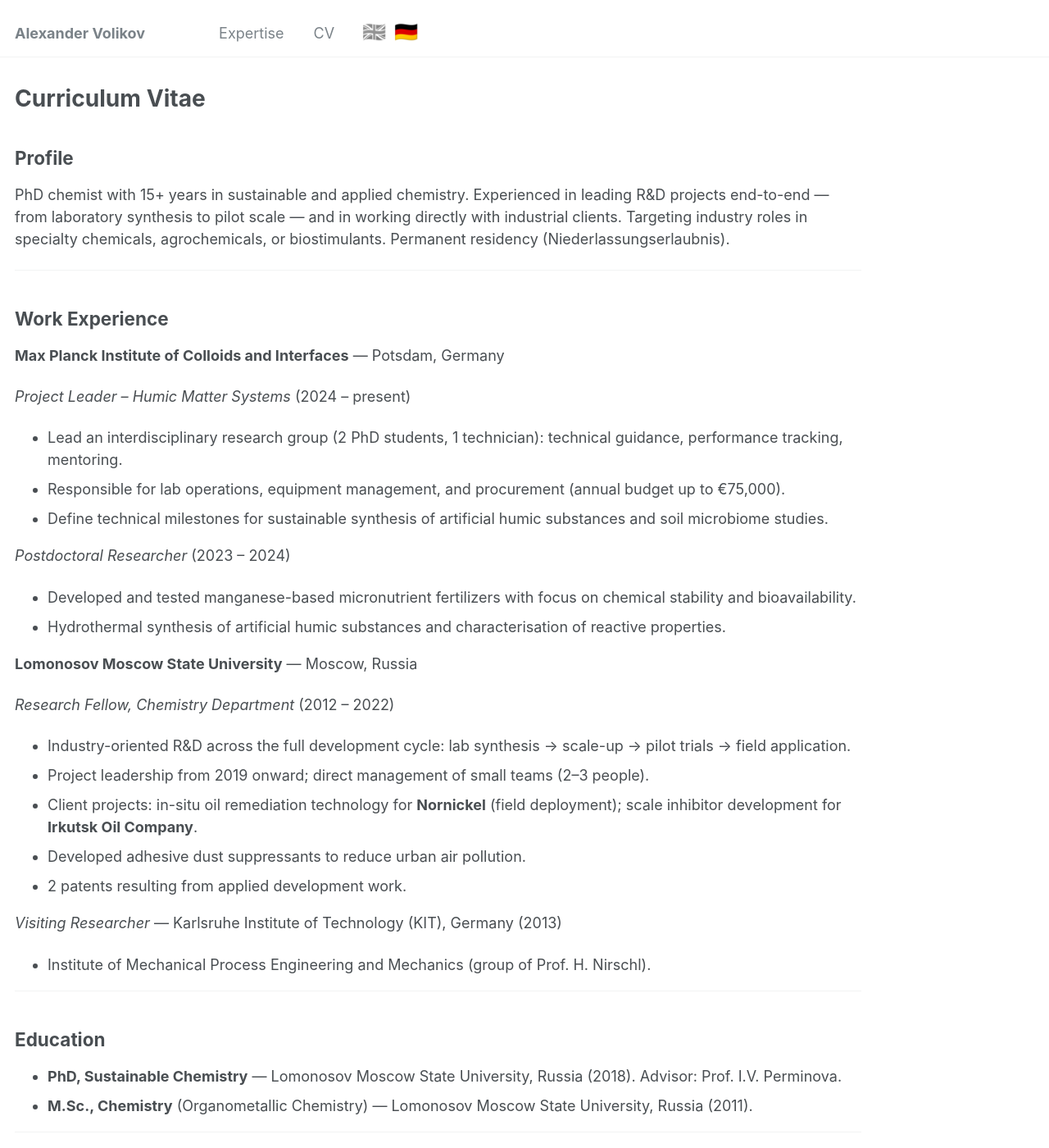
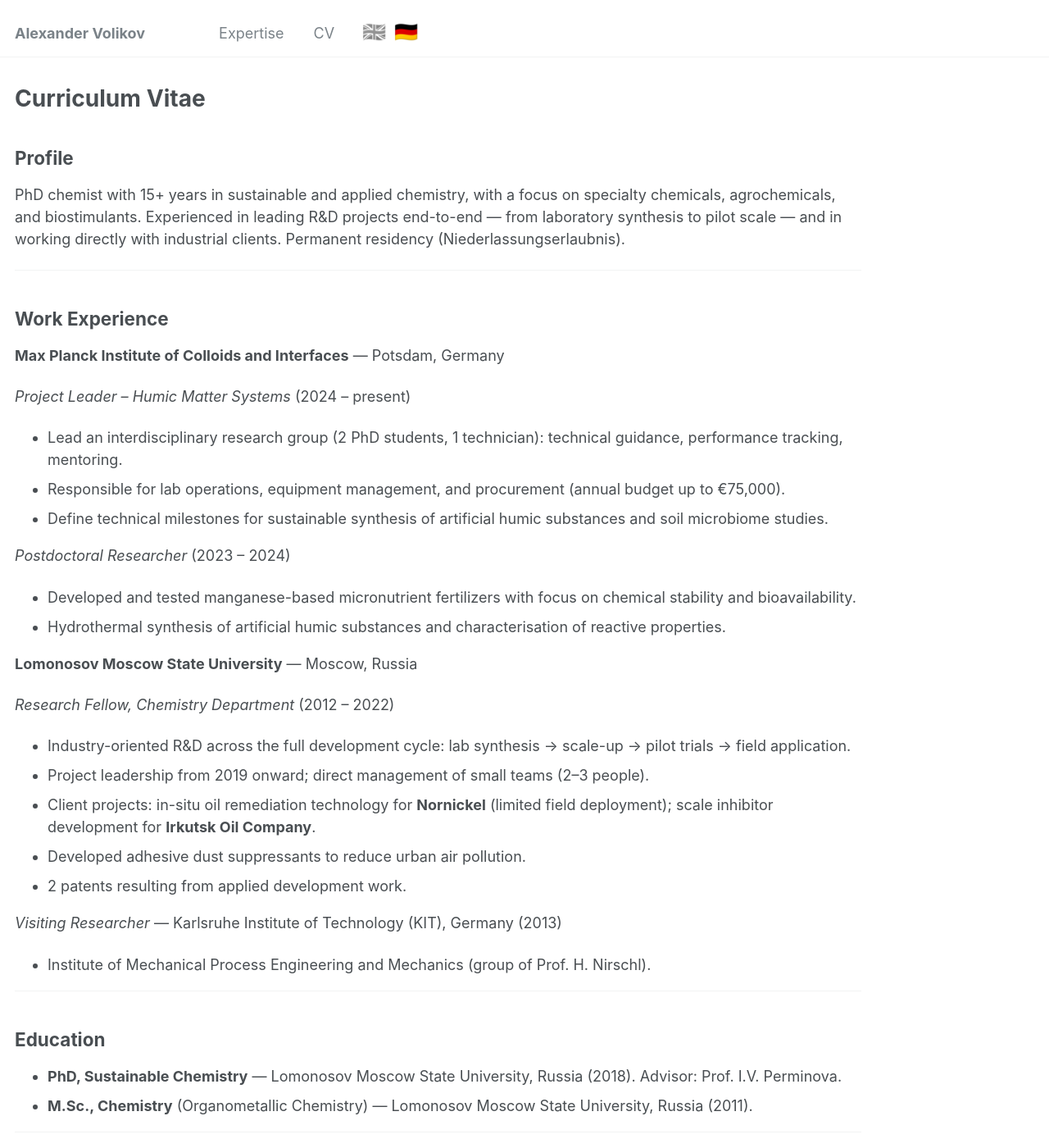
Before and after one commit to alexandervolikov/alexandervolikov.github.io, a Jekyll site: the page built from _pages/cv.md, in a window 1280 px wide and 1400 px high. Shown: the whole window at 82% size. Built offline with Jekyll 4.4.1, drawn with Linux system fonts in a browser that asks for light colours; some of the changed text lies outside the part shown.

Commit message:
Three surgical CV edits: award wording, profile paragraph, Nornickel parenthetical
- EN only: add "and teaching" to 2021 MSU award line (matches DE which already had "Forschung und Lehre")
- Both pages: rewrite Profile/Berufsprofil paragraph — fold focus areas into opener, remove "targeting industry" sentence for a neutral descriptor
- Both pages: Nornickel bullet "(field deployment)" → "(limited field deployment)" / "(Feldeinsatz)" → "(begrenzter Feldeinsatz)"

Co-Authored-By: Claude Sonnet 4.6 <noreply@anthropic.com>

```diff
--- a/_pages/cv.md
+++ b/_pages/cv.md
@@ -11,7 +11,7 @@ redirect_from:
 
 ## Profile
 
-PhD chemist with 15+ years in sustainable and applied chemistry. Experienced in leading R&D projects end-to-end — from laboratory synthesis to pilot scale — and in working directly with industrial clients. Targeting industry roles in specialty chemicals, agrochemicals, or biostimulants. Permanent residency (Niederlassungserlaubnis).
+PhD chemist with 15+ years in sustainable and applied chemistry, with a focus on specialty chemicals, agrochemicals, and biostimulants. Experienced in leading R&D projects end-to-end — from laboratory synthesis to pilot scale — and in working directly with industrial clients. Permanent residency (Niederlassungserlaubnis).
 
 ---
 
@@ -33,7 +33,7 @@ PhD chemist with 15+ years in sustainable and applied chemistry. Experienced in
 *Research Fellow, Chemistry Department* (2012 – 2022)
 - Industry-oriented R&D across the full development cycle: lab synthesis → scale-up → pilot trials → field application.
 - Project leadership from 2019 onward; direct management of small teams (2–3 people).
-- Client projects: in-situ oil remediation technology for **Nornickel** (field deployment); scale inhibitor development for **Irkutsk Oil Company**.
+- Client projects: in-situ oil remediation technology for **Nornickel** (limited field deployment); scale inhibitor development for **Irkutsk Oil Company**.
 - Developed adhesive dust suppressants to reduce urban air pollution.
 - 2 patents resulting from applied development work.
 
@@ -67,7 +67,7 @@ PhD chemist with 15+ years in sustainable and applied chemistry. Experienced in
 * 2020 — WP leader. Bionanomaterials with antimicrobial properties based on humic substances (RSF № 20-63-47070).
 * 2020 — WP leader. In-situ oil remediation for Norilsk spill site (Nornickel).
 * 2019 — WP leader. Redox-agents based on quinone-derivatives of humic substances (RFBR № 18-29-25065).
-* 2021 — Moscow State University Award for young employees for significant results in research.
+* 2021 — Moscow State University Award for young employees for significant results in research and teaching.
 * 2018 — Moscow Government Award for young scientists — "Technologies of Ecological Development."
 
 ---
```
Also changed, not shown: _pages/de/cv.md (+2 -2 lines).
